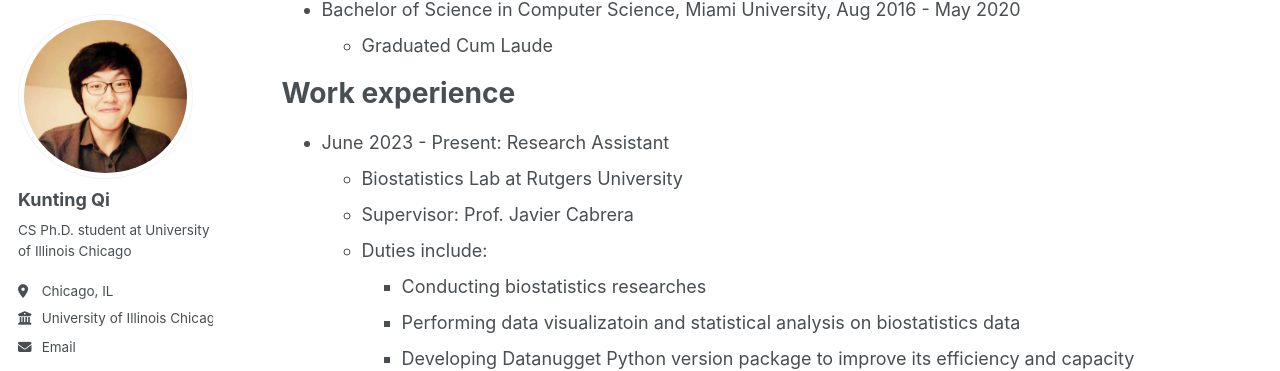
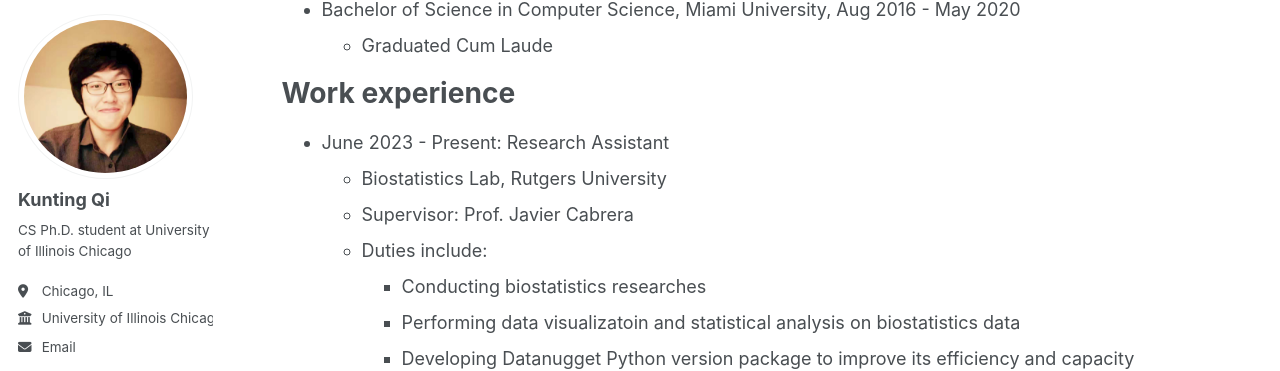
Before and after one commit to qktttt/qktttt.github.io, a Jekyll site: the page built from _pages/cv.md, in a window 1280 px wide and 900 px high, scrolled down 364 px. Shown: the part 92-463 px from the top of the window. Built offline with Jekyll 4.4.1, drawn with Linux system fonts in a browser that asks for light colours; some web fonts are replaced.

Commit message:
new change

```diff
--- a/_pages/cv.md
+++ b/_pages/cv.md
@@ -24,7 +24,7 @@ Education
 Work experience
 ======
 * June 2023 - Present: Research Assistant
-  * Biostatistics Lab at Rutgers University
+  * Biostatistics Lab, Rutgers University
   * Supervisor: Prof. Javier Cabrera
   * Duties include:
     - Conducting biostatistics researches
```
